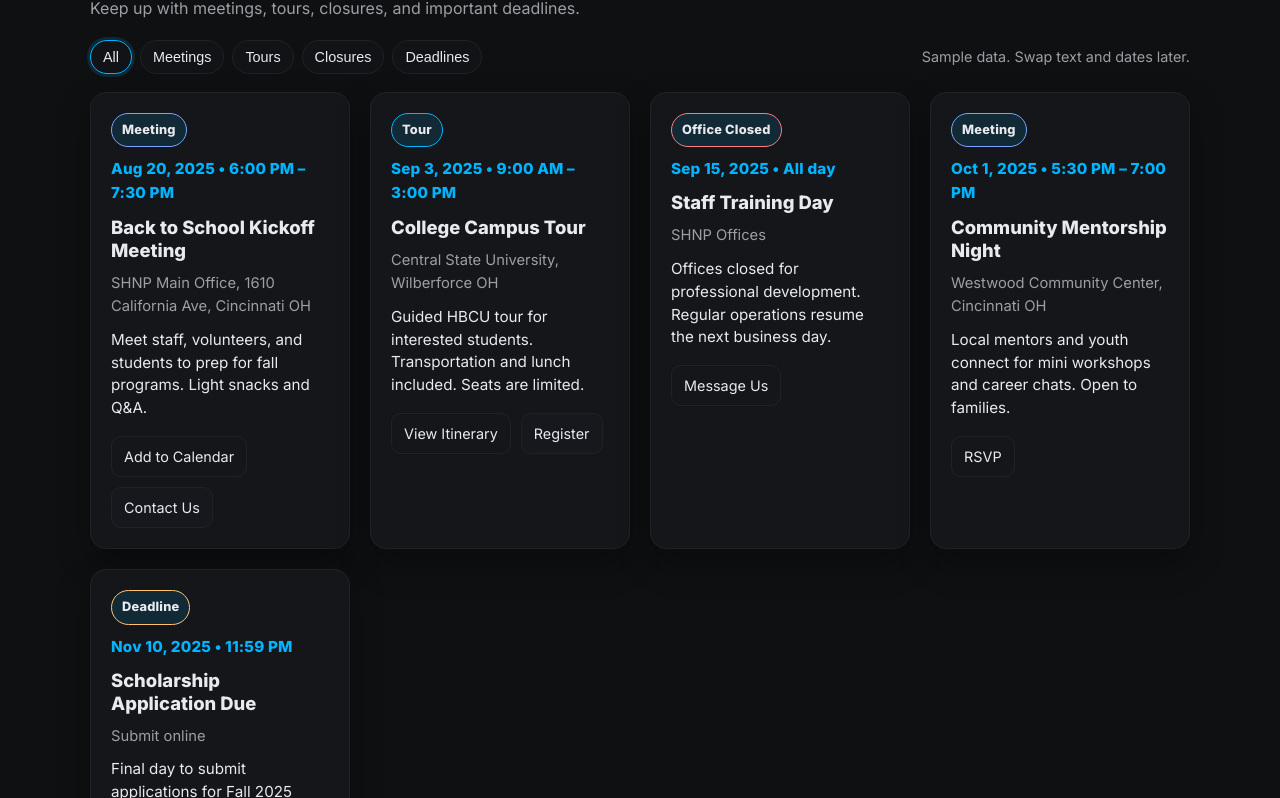
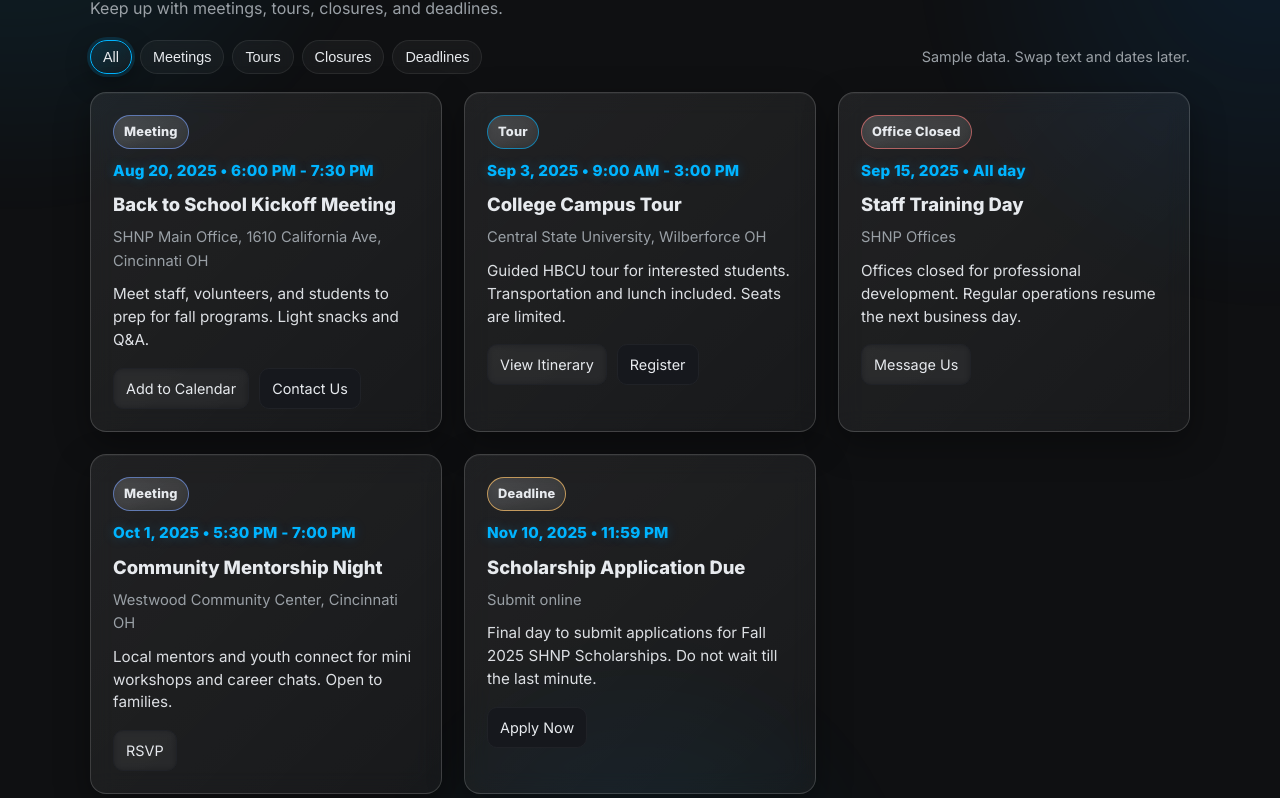
Before and after one commit to amr20245/Nellas-place, a plain HTML site: page events.html in a window 1280 px wide. Shown: the part 257-1055 px from the top of the page. Drawn offline with Linux system fonts and the light colour scheme.

Commit message:
vents pahe compl;ete

```diff
--- a/css/events.css
+++ b/css/events.css
@@ -1,12 +1,44 @@
 /* =========================================================
-   SHNP — Events Page Styles
-   Uses your dark tokens from styles.css
+   SHNP — Events Page • Glassmorphism
+   Works with your dark theme tokens from styles.css
    ========================================================= */
+
+/* page backdrop with subtle glow */
+.section-glass {
+  position: relative;
+  overflow: hidden;
+}
+
+.section-glass::before {
+  content: "";
+  position: absolute;
+  inset: -20%;
+  pointer-events: none;
+  background:
+    radial-gradient(40rem 40rem at 15% 10%, rgba(0,180,255,.12), transparent 60%),
+    radial-gradient(36rem 36rem at 85% 20%, rgba(0,140,255,.10), transparent 60%),
+    radial-gradient(28rem 28rem at 50% 90%, rgba(0,180,255,.08), transparent 60%);
+  filter: blur(20px);
+  z-index: 0;
+}
+.section-glass > .container { position: relative; z-index: 1; }
+
+/* frosted nav strip */
+.glass-header {
+  backdrop-filter: blur(8px);
+  -webkit-backdrop-filter: blur(8px);
+  background: linear-gradient(
+    to bottom,
+    rgba(20,24,30,.35),
+    rgba(20,24,30,.05)
+  );
+  border-bottom: 1px solid rgba(255,255,255,.06);
+}
 
 /* spacing helpers */
 .section-intro { margin-top: 6px; }
 
-/* toolbar */
+/* toolbar with glass chips */
 .events-toolbar {
   margin-top: 18px;
   margin-bottom: 10px;
@@ -24,21 +56,23 @@
 }
 
 .chip {
-  background: var(--bg-2, #121316);
+  position: relative;
+  background: rgba(255,255,255,.04);
   color: var(--text, #e7eaee);
-  border: 1px solid var(--border, #202227);
+  border: 1px solid rgba(255,255,255,.08);
   padding: 8px 12px;
   border-radius: 999px;
   font-size: .9rem;
   cursor: pointer;
-  transition: border-color .18s ease, transform .12s ease;
+  transition: transform .12s ease, box-shadow .18s ease, border-color .18s ease, background .18s ease;
+  backdrop-filter: blur(6px);
+  -webkit-backdrop-filter: blur(6px);
 }
-
 .chip:hover { transform: translateY(-1px); }
-
 .chip.is-active {
   border-color: var(--cta, #00b4ff);
-  box-shadow: 0 0 0 3px rgba(0,180,255,.15);
+  box-shadow: 0 0 0 3px rgba(0,180,255,.15), 0 8px 24px rgba(0,0,0,.35);
+  background: linear-gradient(to bottom right, rgba(0,180,255,.16), rgba(255,255,255,.03));
 }
 
 .view-note { font-size: .9rem; }
@@ -46,59 +80,96 @@
 /* grid */
 .events-grid {
   display: grid;
-  grid-template-columns: repeat(auto-fit, minmax(260px, 1fr));
-  gap: 20px;
+  grid-template-columns: repeat(auto-fit, minmax(280px, 1fr));
+  gap: 22px;
   margin-top: 18px;
 }
 
-/* card */
+/* glass card */
 .event-card {
-  background: var(--card, #15161a);
-  border: 1px solid var(--border, #202227);
+  position: relative;
+  background: linear-gradient(
+      to bottom right,
+      rgba(255,255,255,.08),
+      rgba(255,255,255,.04)
+    );
+  border: 1px solid rgba(255,255,255,.16);
   border-radius: var(--radius, 16px);
-  padding: 20px;
-  box-shadow: var(--shadow, 0 10px 30px rgba(0,0,0,.25));
+  padding: 22px;
+  box-shadow:
+    0 1px 0 rgba(255,255,255,.04) inset,
+    0 12px 34px rgba(0,0,0,.35);
   display: flex;
   flex-direction: column;
   gap: 10px;
   transition: transform .18s ease, box-shadow .18s ease, border-color .18s ease;
+  backdrop-filter: blur(12px) saturate(120%);
+  -webkit-backdrop-filter: blur(12px) saturate(120%);
+  overflow: hidden;
 }
+
+/* animated shimmer border */
+.event-card::before {
+  content: "";
+  position: absolute;
+  inset: 0;
+  border-radius: inherit;
+  padding: 1px;
+  background: conic-gradient(
+    from 0deg,
+    rgba(0,180,255,.7),
+    rgba(255,255,255,.25),
+    rgba(0,180,255,.7)
+  );
+  -webkit-mask:
+    linear-gradient(#000 0 0) content-box,
+    linear-gradient(#000 0 0);
+  -webkit-mask-composite: xor;
+          mask-composite: exclude;
+  opacity: .0;
+  transition: opacity .25s ease;
+}
+.event-card:hover::before { opacity: .5; }
 
 .event-card:hover,
 .event-card:focus-within {
   transform: translateY(-4px);
-  box-shadow: 0 14px 34px rgba(0,0,0,.32);
-  border-color: var(--cta, #00b4ff);
+  box-shadow: 0 16px 40px rgba(0,0,0,.45), 0 0 0 1px rgba(0,180,255,.18) inset;
+  border-color: rgba(0,180,255,.35);
 }
 
-/* internals */
+/* pill tag */
 .event-tag {
   align-self: flex-start;
   font-size: .8rem;
   font-weight: 700;
   padding: 6px 10px;
   border-radius: 999px;
-  border: 1px solid var(--border, #202227);
-  background: rgba(0,180,255,.12);
+  border: 1px solid rgba(255,255,255,.22);
+  background: linear-gradient(to bottom right, rgba(255,255,255,.12), rgba(255,255,255,.04));
   color: var(--text, #e7eaee);
   letter-spacing: .2px;
+  backdrop-filter: blur(6px);
+  -webkit-backdrop-filter: blur(6px);
 }
 
-.event-tag.tour { border-color: var(--cta, #00b4ff); }
-.event-tag.meeting { border-color: #7aa2ff; }
-.event-tag.closed { border-color: #ff7a7a; }
-.event-tag.deadline { border-color: #ffc46b; }
+.event-tag.tour { border-color: rgba(0,180,255,.6); }
+.event-tag.meeting { border-color: rgba(122,162,255,.6); }
+.event-tag.closed { border-color: rgba(255,122,122,.6); }
+.event-tag.deadline { border-color: rgba(255,196,107,.7); }
 
+/* text inside card */
 .event-date {
   font-weight: 800;
   font-size: 0.95rem;
   letter-spacing: .2px;
   color: var(--cta, #00b4ff);
+  text-shadow: 0 0 12px rgba(0,180,255,.25);
 }
 
 .event-title {
   font-size: 1.15rem;
-  font-weight: 700;
+  font-weight: 800;
   line-height: 1.25;
 }
 
@@ -110,6 +181,8 @@
 .event-description {
   font-size: 0.95rem;
   line-height: 1.5;
+  color: var(--text, #e7eaee);
+  opacity: .95;
 }
 
 .event-actions {
@@ -123,22 +196,32 @@
   padding: 8px 12px;
   border-radius: 10px;
   font-size: .9rem;
+  backdrop-filter: blur(4px);
+  -webkit-backdrop-filter: blur(4px);
 }
 
-/* footer polish on this page */
+/* footer polish */
 .footer-blurb { margin-top: 10px; }
 .footer-links { list-style: none; margin-top: 10px; padding: 0; }
 .footer-legal {
   padding: 10px 0;
-  border-top: 1px solid var(--border, #202227);
+  border-top: 1px solid rgba(255,255,255,.08);
   display: flex;
   justify-content: space-between;
   gap: 10px;
   flex-wrap: wrap;
 }
 
+/* motion respect */
+@media (prefers-reduced-motion: reduce) {
+  .chip,
+  .event-card,
+  .event-card::before { transition: none; }
+}
+
 /* responsive */
-@media (max-width: 520px) {
-  .event-card { padding: 16px; }
+@media (max-width: 560px) {
+  .events-grid { gap: 18px; }
+  .event-card { padding: 18px; }
   .event-title { font-size: 1.05rem; }
 }
--- a/events.html
+++ b/events.html
@@ -31,7 +31,7 @@
   </div>
 
   <!-- Header and nav -->
-  <header class="header">
+  <header class="header glass-header">
     <nav class="container nav">
       <div class="brand">
         <div class="logo" aria-hidden="true"></div>
@@ -52,11 +52,11 @@
   </header>
 
   <!-- Events -->
-  <section class="section">
+  <section class="section section-glass">
     <div class="container">
       <h1 class="reveal">Upcoming Events</h1>
       <p class="muted reveal section-intro">
-        Keep up with meetings, tours, closures, and important deadlines.
+        Keep up with meetings, tours, closures, and deadlines.
       </p>
 
       <div class="events-toolbar reveal" aria-label="Event filters">
@@ -74,7 +74,7 @@
         <!-- Event 1 -->
         <article class="event-card reveal" data-type="meeting">
           <span class="event-tag meeting">Meeting</span>
-          <div class="event-date">Aug 20, 2025 • 6:00 PM – 7:30 PM</div>
+          <div class="event-date">Aug 20, 2025 • 6:00 PM - 7:30 PM</div>
           <h3 class="event-title">Back to School Kickoff Meeting</h3>
           <div class="event-location">SHNP Main Office, 1610 California Ave, Cincinnati OH</div>
           <p class="event-description">
@@ -89,7 +89,7 @@
         <!-- Event 2 -->
         <article class="event-card reveal" data-type="tour">
           <span class="event-tag tour">Tour</span>
-          <div class="event-date">Sep 3, 2025 • 9:00 AM – 3:00 PM</div>
+          <div class="event-date">Sep 3, 2025 • 9:00 AM - 3:00 PM</div>
           <h3 class="event-title">College Campus Tour</h3>
           <div class="event-location">Central State University, Wilberforce OH</div>
           <p class="event-description">
@@ -118,7 +118,7 @@
         <!-- Event 4 -->
         <article class="event-card reveal" data-type="meeting">
           <span class="event-tag meeting">Meeting</span>
-          <div class="event-date">Oct 1, 2025 • 5:30 PM – 7:00 PM</div>
+          <div class="event-date">Oct 1, 2025 • 5:30 PM - 7:00 PM</div>
           <h3 class="event-title">Community Mentorship Night</h3>
           <div class="event-location">Westwood Community Center, Cincinnati OH</div>
           <p class="event-description">
@@ -179,7 +179,7 @@
 
   <script src="js/main.js"></script>
   <script>
-    // Tiny filter logic. No dependencies.
+    // Tiny filter logic
     const grid = document.getElementById('eventsGrid');
     const chips = document.querySelectorAll('.events-toolbar .chip');
     chips.forEach(chip => {
@@ -188,11 +188,7 @@
         chip.classList.add('is-active');
         const type = chip.getAttribute('data-filter');
         grid.querySelectorAll('.event-card').forEach(card => {
-          if (type === 'all' || card.dataset.type === type) {
-            card.style.display = '';
-          } else {
-            card.style.display = 'none';
-          }
+          card.style.display = (type === 'all' || card.dataset.type === type) ? '' : 'none';
         });
       });
     });
```
Also changed, not shown: css/faq.css (added).
